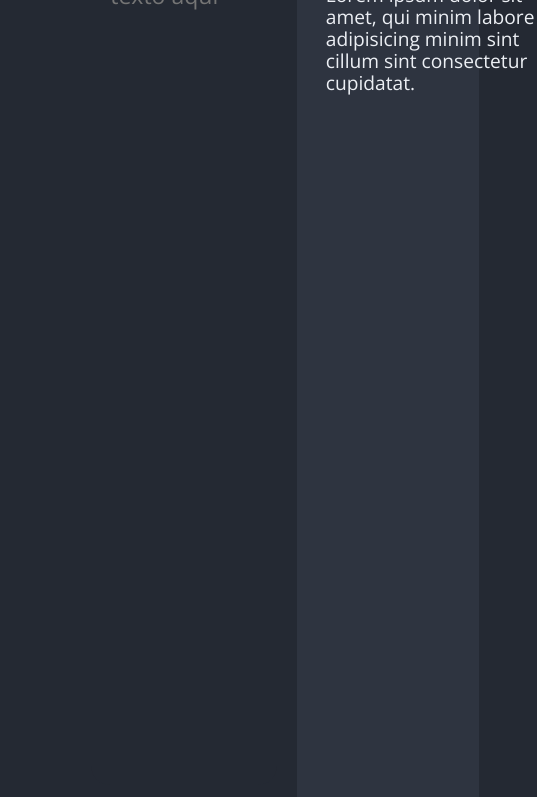
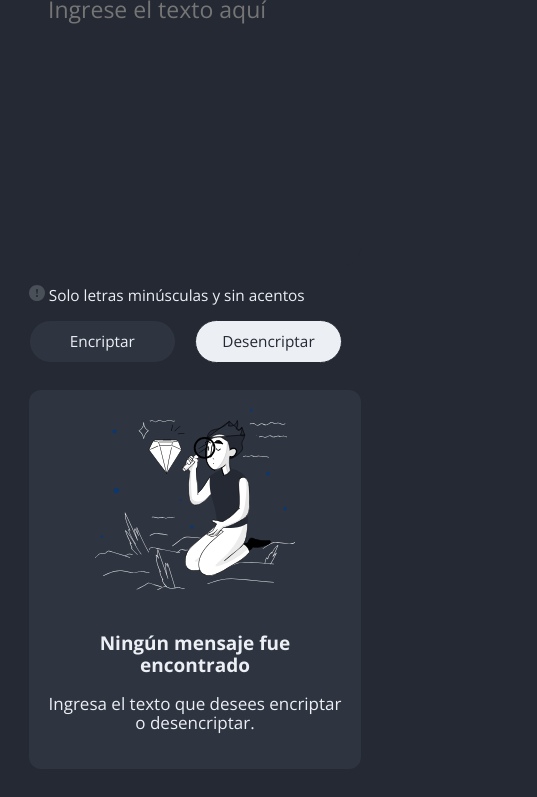
Before and after one commit to fabianmolinab/Challenge-Oracle-ONE_Encriptador, a website built with Vite: page index.html in a window 390 px wide. Shown: the part 104-901 px from the top of the page, 537 px wide, since content can reach past the window. Built offline with nearby package versions, Linux system fonts and the light colour scheme.

Commit message:
feat: add styles tablet size :lipstick:

```diff
--- a/index.html
+++ b/index.html
@@ -5,7 +5,6 @@
   <title></title>
   <meta charset="UTF-8" />
   <meta name="viewport" content="width=device-width, initial-scale=1" />
-  <link href="styles/styles.css" rel="stylesheet" />
 
   <!-- Google Fonts-->
   <link rel="preconnect" href="https://fonts.googleapis.com" />
--- a/styles/styles.css
+++ b/styles/styles.css
@@ -5,12 +5,13 @@ html {
   font-size: var(--font-size-regular);
 }
 
+/*---- Main and body sections---*/
 body {
   margin: 0 auto;
   max-width: 1200px;
   color: var(--white-color);
   background-color: var(--background-color-hard-dark);
-  height: 50rem;
+  height: 40rem;
 }
 
 .main_container {
@@ -20,14 +21,29 @@ body {
   height: 100%;
 }
 
+/* Tablet Styles */
+@media screen and (max-width: 768px) {
+  body {
+    height: 100vh;
+  }
+  .main_container {
+    flex-direction: column;
+    justify-content: flex-start;
+    padding: 1.5rem;
+  }
+}
+
+/*-------*/
 /*----Container Logo---*/
 .container_1 {
   width: 10%;
 }
 
-.container_logo {
-  max-height: 31px;
-  max-width: 48px;
+@media screen and (max-width: 768px) {
+  .container_1 {
+    width: 100%;
+    text-align: center;
+  }
 }
 
 /*-----Container_2*/
@@ -48,8 +64,8 @@ body {
   padding: 1rem;
   outline: none;
   resize: none;
-  height: 100% !important;
-  box-sizing: border-box !important;
+  height: 100%;
+  box-sizing: border-box;
 }
 
 .container_2 input:placeholder {
@@ -97,6 +113,22 @@ body {
 .button_secundary-copy:hover {
   background-color: var(--green-light-color);
 }
+
+/*tablet*/
+@media screen and (max-width: 768px) {
+  .container_2 {
+    display: block;
+    width: 100%;
+    height: 50%;
+    margin: 0;
+  }
+
+  .container_2 textarea {
+    height: 70%;
+    width: 100%;
+  }
+}
+
 /*-------------*/
 
 /*--- Container 3*/
@@ -105,7 +137,7 @@ body {
   background-color: var(--background-color-dark);
   border-radius: 12px;
   display: flex;
-  padding: 1.5rem;
+  padding: 1rem;
   width: 40%;
 }
 .container_doll {
@@ -141,8 +173,28 @@ body {
   align-items: center;
 }
 
-.container_res p {
-  margin-bottom: 10px;
+.container_reply p {
+  margin: 0;
+  line-height: 1.2rem;
 }
 
+@media screen and (max-width: 768px) {
+  .container_3 {
+    display: block;
+    width: auto;
+  }
+
+  .container_doll {
+    display: block;
+    text-align: center;
+  }
+
+  .container_reply {
+    display: none;
+  }
+
+  .container_reply p {
+    margin-bottom: 1rem;
+  }
+}
 /*--------------*/
```
Also changed, not shown: styles/const.css (+10 -0 lines), 1 other file.
